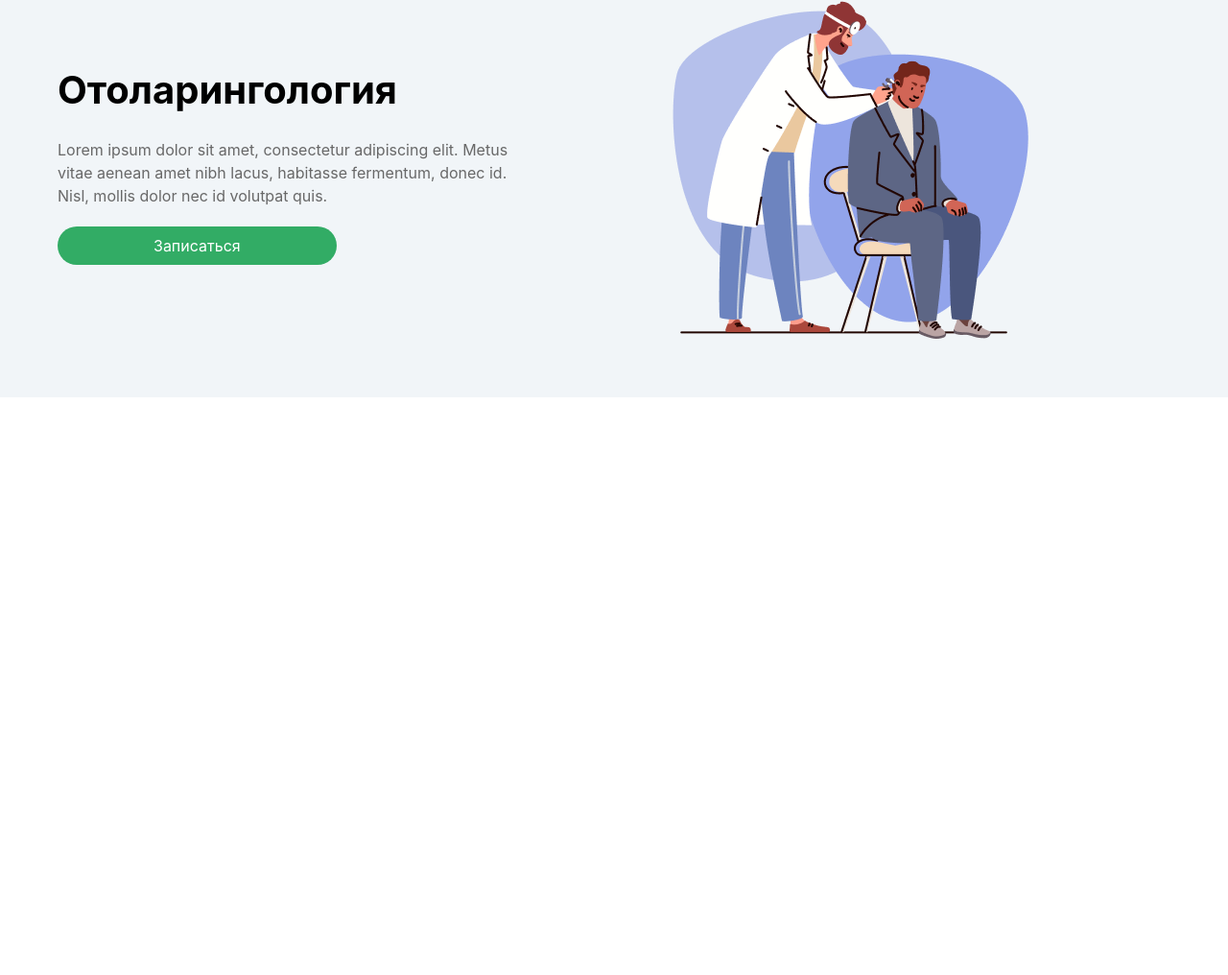
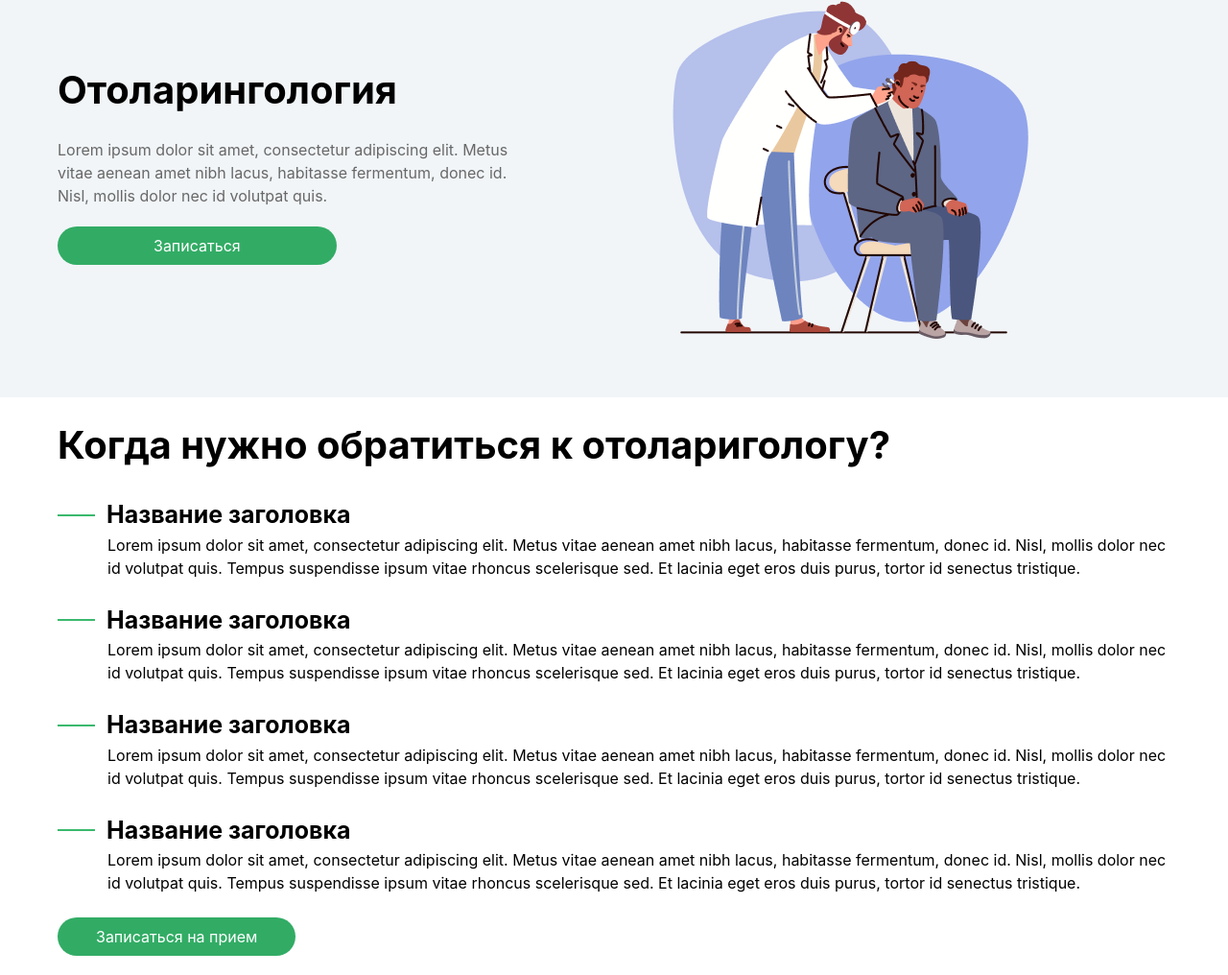
Before and after one commit to Abubakr-63/Main-Exam, a website: page src/Page2.html in a window 1280 px wide. Shown: the part 296-1312 px from the top of the page at 96% size. Before the commit the page ends 800 px from the top, so only its background shows below. Drawn offline with nearby package versions, Linux system fonts and the light colour scheme; files that its build step writes are made by us from their sources.

Commit message:
Feat: new pages

```diff
--- a/src/Page2.html
+++ b/src/Page2.html
@@ -43,6 +43,30 @@
         <button class="bg-[#32AC65] rounded-full p-2 px-25 text-white md:hidden block">Записаться</button>
         </div>
         </section>
+        <section class="max-w-[1200px] p-5 m-auto">
+            <h1 class="text-[40px] font-bold">Когда нужно обратиться к отоларигологу?</h1><br>
+            <div class="flex items-center gap-3">
+                <img src="./images/Line 12.png" alt="">
+                <h1 class="text-[25px] font-bold">Название заголовка</h1>
+                 </div>
+                <p class="ml-13">Lorem ipsum dolor sit amet, consectetur adipiscing elit. Metus vitae aenean amet nibh lacus, habitasse fermentum, donec id. Nisl, mollis dolor nec id volutpat quis. Tempus suspendisse ipsum vitae rhoncus scelerisque sed. Et lacinia eget eros duis purus, tortor id senectus tristique. </p><br>
+                <div class="flex items-center gap-3">
+                <img src="./images/Line 12.png" alt="">
+                <h1 class="text-[25px] font-bold">Название заголовка</h1>
+                 </div>
+                <p class="ml-13">Lorem ipsum dolor sit amet, consectetur adipiscing elit. Metus vitae aenean amet nibh lacus, habitasse fermentum, donec id. Nisl, mollis dolor nec id volutpat quis. Tempus suspendisse ipsum vitae rhoncus scelerisque sed. Et lacinia eget eros duis purus, tortor id senectus tristique. </p><br>
+                <div class="flex items-center gap-3">
+                <img src="./images/Line 12.png" alt="">
+                <h1 class="text-[25px] font-bold">Название заголовка</h1>
+                 </div>
+                <p class="ml-13">Lorem ipsum dolor sit amet, consectetur adipiscing elit. Metus vitae aenean amet nibh lacus, habitasse fermentum, donec id. Nisl, mollis dolor nec id volutpat quis. Tempus suspendisse ipsum vitae rhoncus scelerisque sed. Et lacinia eget eros duis purus, tortor id senectus tristique. </p><br>
+                <div class="flex items-center gap-3">
+                <img src="./images/Line 12.png" alt="">
+                <h1 class="text-[25px] font-bold">Название заголовка</h1>
+                 </div>
+                <p class="ml-13">Lorem ipsum dolor sit amet, consectetur adipiscing elit. Metus vitae aenean amet nibh lacus, habitasse fermentum, donec id. Nisl, mollis dolor nec id volutpat quis. Tempus suspendisse ipsum vitae rhoncus scelerisque sed. Et lacinia eget eros duis purus, tortor id senectus tristique. </p><br>
+                <button class="bg-[#32AC65] md:block hidden rounded-full p-2 px-10 text-white ">Записаться на прием</button>
+        </section>
     </main>
 </body>
 </html>
```
Also changed, not shown: src/images/Line 12.png (added).
